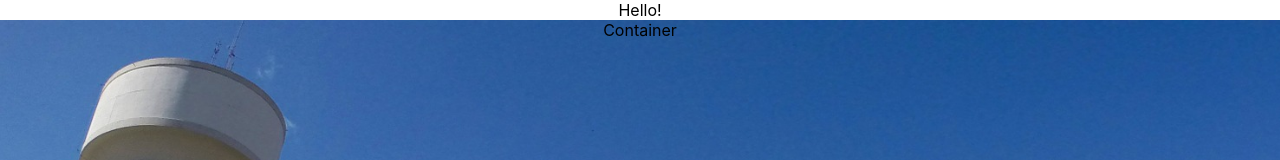
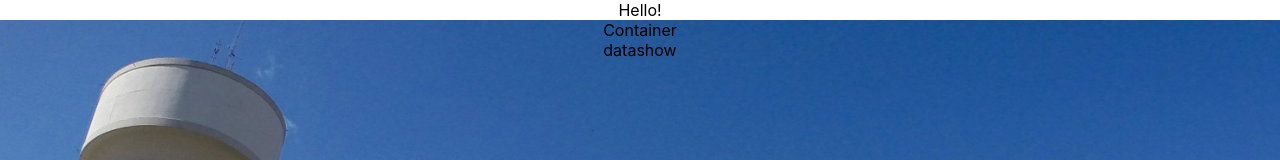
Before and after one commit to EXPedro/react-weather, a React (Create React App) app: page / in a window 1280 px wide. Shown: the top 160 px of the page. Built offline with nearby package versions, Linux system fonts and the light colour scheme.

Commit message:
Create component datashow

```diff
--- a/src/components/container/index.jsx
+++ b/src/components/container/index.jsx
@@ -1,10 +1,12 @@
 import React from "react";
-import './container.css'
+import './container.css';
+import Datashow from "../datashow";
 
 function Container(){
     return(
         <div className='container'>
             Container
+            <Datashow />
         </div>
     )
 };
--- /dev/null
+++ b/src/components/datashow/index.jsx
@@ -0,0 +1,12 @@
+import React from "react";
+import './datashow.css'
+
+function Datashow(){
+    return(
+        <div className='datashow'>
+            datashow
+        </div>
+    )
+};
+
+export default Datashow;
```
Also changed, not shown: src/components/datashow/datashow.css (added).
